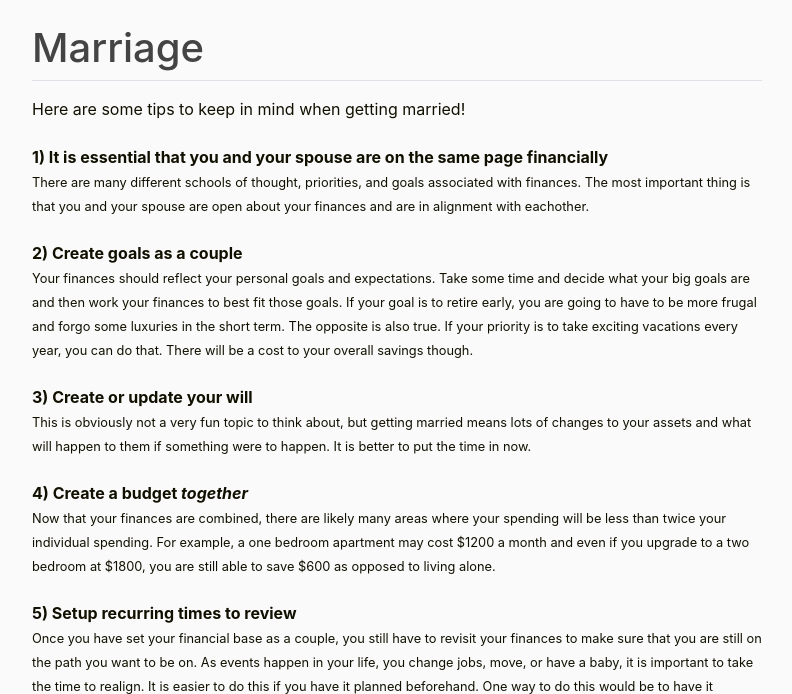
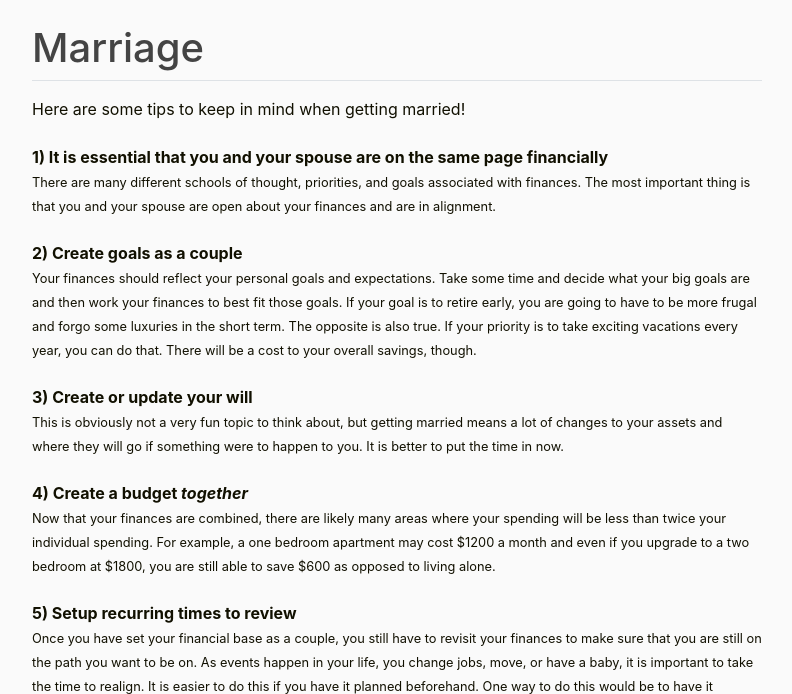
Before and after one commit to parkerhavens/BeReadyBudgeting, a Django app: page /marriage/ in a window 1280 px wide. Shown: the part 56-750 px from the top of the page, without its empty margins (53-845 px from the left). Run offline with Django 3.2, Linux system fonts and the light colour scheme; some libraries are stand-ins or nearby versions.

Commit message:
Final Code

```diff
--- a/walkthrough/templates/walkthrough/graduation.html
+++ b/walkthrough/templates/walkthrough/graduation.html
@@ -22,7 +22,7 @@
         <small>Make it work. It won't be easy and it will be tempting to splurge using your new-found adult income. It will, however, be worth it. This amount will allow you build your emergency fund, pay off your debts, and save for retirement.</small><br><br>
 
         <b>6) Find low-cost entertainment<br></b>
-        <small>In college, there are many opportunites to take part in free activities. Finding ways to make your entertainment affordable will allow you do stay on top of your bills and stress free. Some good examples of low-cost entertainment are cooking (saving you money on eating out), at-home movie nights, host video game tournaments with your friends, or start playing D&D. There are many gerat options if you look.</small><br><br>
+        <small>In college, there are many opportunites to take part in free activities. Finding ways to make your entertainment affordable will allow you do stay on top of your bills and stress free. Some good examples of low-cost entertainment are cooking (saving you money on eating out), at-home movie nights, host video game tournaments with your friends, or start playing D&D. There are many greatt options if you take the time to look for them.</small><br><br>
 
         <b>7) In summary, work put in up front pays for itself many times<br></b>
         <small>If a ship is one degree off in its calculations, it will never get to its desination. It is important to start your adult life with the right trajectory. Put the work in up front, do your research, and it will steer you away from a lot of stress later.</small><br>
--- a/walkthrough/templates/walkthrough/marriage.html
+++ b/walkthrough/templates/walkthrough/marriage.html
@@ -6,13 +6,13 @@
     <p>
         Here are some tips to keep in mind when getting married!<br><br>
         <b>1) It is essential that you and your spouse are on the same page financially<br></b>
-        <small>There are many different schools of thought, priorities, and goals associated with finances. The most important thing is that you and your spouse are open about your finances and are in alignment with eachother.</small><br><br>
+        <small>There are many different schools of thought, priorities, and goals associated with finances. The most important thing is that you and your spouse are open about your finances and are in alignment.</small><br><br>
 
         <b>2) Create goals as a couple<br></b>
-        <small>Your finances should reflect your personal goals and expectations. Take some time and decide what your big goals are and then work your finances to best fit those goals. If your goal is to retire early, you are going to have to be more frugal and forgo some luxuries in the short term. The opposite is also true. If your priority is to take exciting vacations every year, you can do that. There will be a cost to your overall savings though.</small><br><br>
+        <small>Your finances should reflect your personal goals and expectations. Take some time and decide what your big goals are and then work your finances to best fit those goals. If your goal is to retire early, you are going to have to be more frugal and forgo some luxuries in the short term. The opposite is also true. If your priority is to take exciting vacations every year, you can do that. There will be a cost to your overall savings, though.</small><br><br>
 
         <b>3) Create or update your will<br></b>
-        <small>This is obviously not a very fun topic to think about, but getting married means lots of changes to your assets and what will happen to them if something were to happen. It is better to put the time in now.</small><br><br>
+        <small>This is obviously not a very fun topic to think about, but getting married means a lot of changes to your assets and where they will go if something were to happen to you. It is better to put the time in now.</small><br><br>
 
         <b>4) Create a budget <i>together</i><br></b>
         <small>Now that your finances are combined, there are likely many areas where your spending will be less than twice your individual spending. For example, a one bedroom apartment may cost $1200 a month and even if you upgrade to a two bedroom at $1800, you are still able to save $600 as opposed to living alone.</small><br><br>
```
Also changed, not shown: users/models.py (+0 -10 lines), walkthrough/templates/walkthrough/home_purchase.html (+4 -4 lines).
